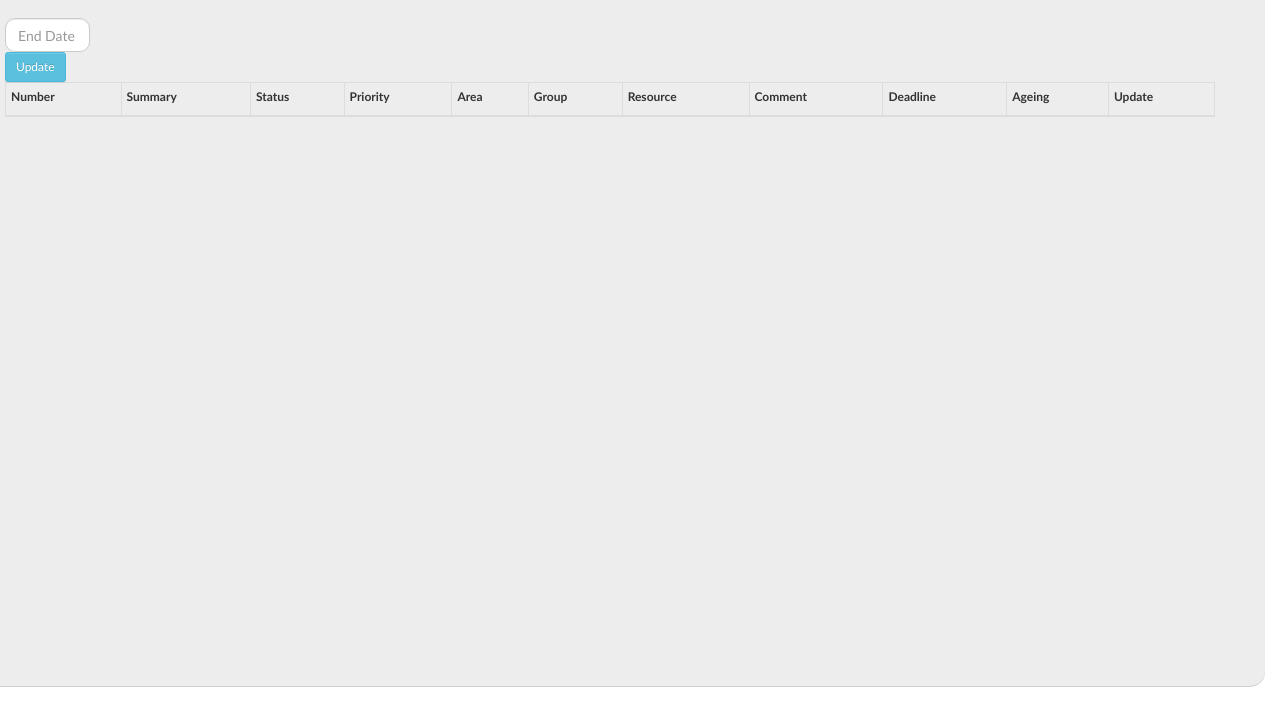
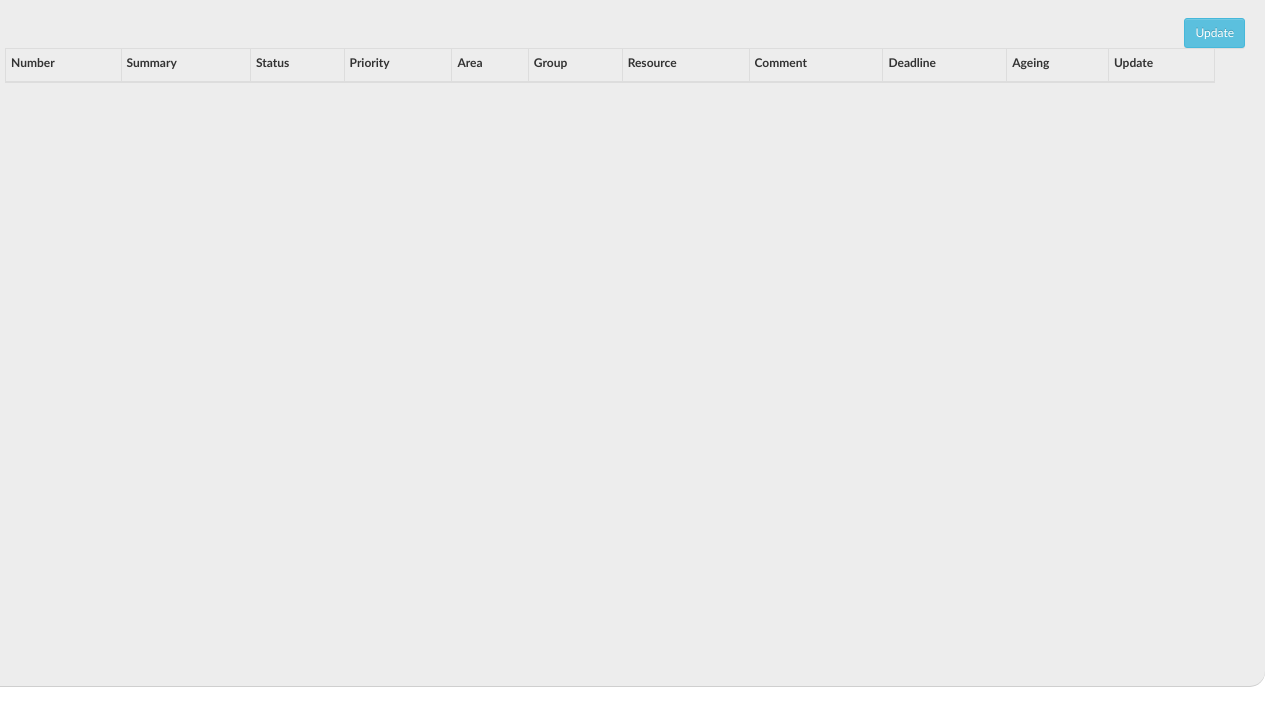
Before and after one commit to kuldipkumar/Trackor, a website: page views/tickets.html in a window 1280 px wide. Shown: the part 64-790 px from the top of the page. Drawn offline with Linux system fonts and the light colour scheme; files that its build step writes are made by us from their sources; no server answers; files whose address does not match are found by name.

Commit message:
Update tickets.html

```diff
--- a/views/tickets.html
+++ b/views/tickets.html
@@ -18,7 +18,6 @@
 	</head>
 </head>
 	<body ng-controller="mainController">
-
 		<div class="row col-md-12 form-login" style="height:750px;">
 			<div class="row col-md-12">
 				<nav class="navbar navbar-inverse">
@@ -38,10 +37,12 @@
 				  </div>
 				</nav>
 			</div>
-<input type="text" name="endDateValue" class="dateInputClass form-control input-md" placeholder="End Date">
+			<form method="post" ng-submit="updateTicket()">
+			<div class="row-fluid"><div class="span6 pull-right"><button type="submit" value="btn" class="btn btn-sm btn-info">Update</button></div></div>
+			<div class="row col-md-8">
+				<div style="height:10px;"></div>
+			</div>
 			<div class="row col-md-12" style="height:600px; overflow-y:scroll;">
-<form method="post" ng-submit="updateTicket()">
-<button type="submit" value="btn" class="btn btn-sm btn-info">Update</button>
 				<table id="myTable" class="table table-bordered table-hover table-condensed">
 					<thead class="sorting">
 						<tr>
@@ -75,11 +76,8 @@
 						</tr>
 					</tbody>
 				</table>
-
+			</div>
 			</form>
-</div>
-
-
 		</div>
 	</body>
 </html>
```
Lines whose indentation alone changed are shown as unchanged.
